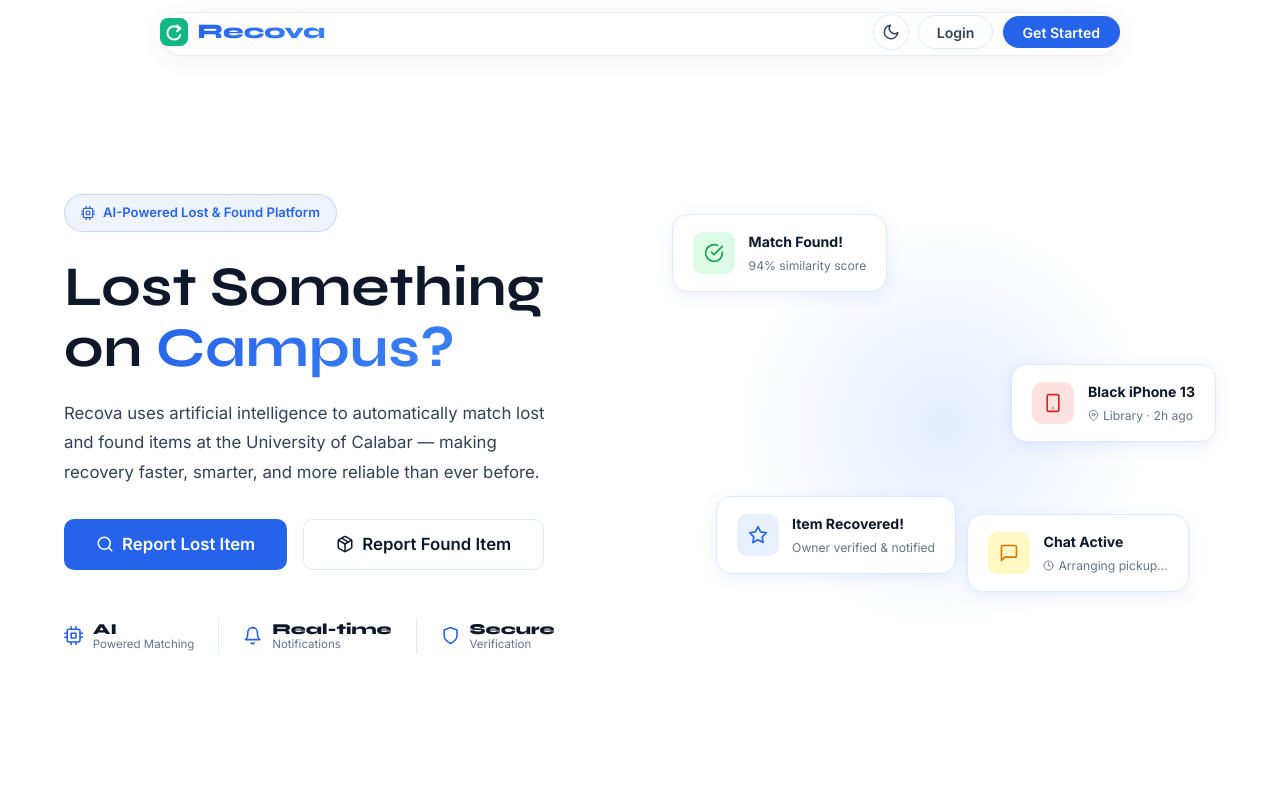
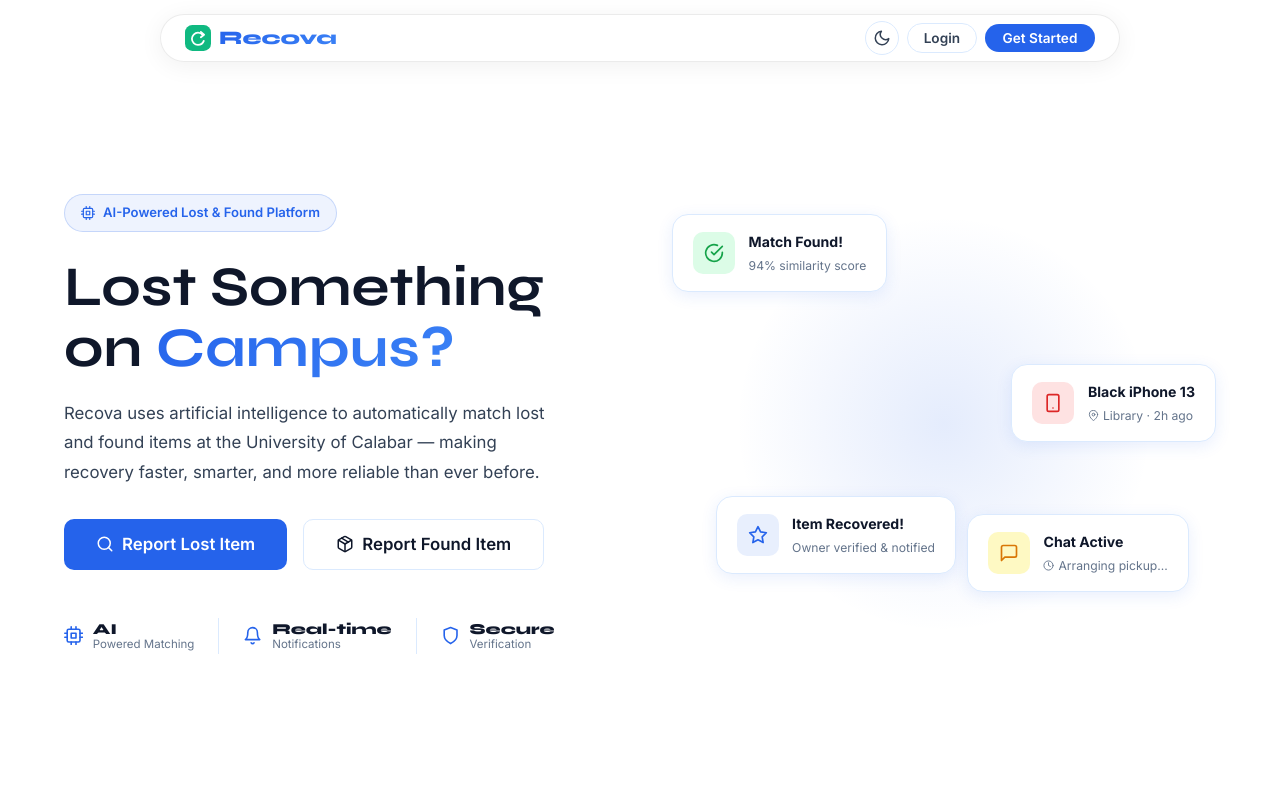
Before and after one commit to XHris2005/campus-lost-found, a React app in the folder frontend/: page / in a window 1280 px wide. Shown: the top 800 px of the page. Built offline with nearby package versions, Linux system fonts and the light colour scheme; no server answers; the HTML template or start-up script is replaced by a standard one.

Commit message:
fix: navbar pill layout with inner wrapper

```diff
--- a/frontend/src/pages/Home/Home.css
+++ b/frontend/src/pages/Home/Home.css
@@ -14,56 +14,42 @@
   height: var(--navbar-height);
   display: flex;
   align-items: center;
-  justify-content: space-between;
-  padding: 0 2.5rem;
+  justify-content: center;
+  padding: 0 1.5rem;
   z-index: 100;
 }
 
-/* Floating pill navbar */
-.home-nav::before {
-  content: '';
-  position: absolute;
-  top: 12px;
-  left: 50%;
-  transform: translateX(-50%);
-  width: min(960px, calc(100% - 2.5rem));
-  height: calc(100% - 20px);
-  background: rgba(255, 255, 255, 0.85);
+.home-nav-inner {
+  width: 100%;
+  max-width: 960px;
+  height: 48px;
+  margin-top: 12px;
+  display: flex;
+  align-items: center;
+  justify-content: space-between;
+  padding: 0 1.5rem;
+  background: rgba(255, 255, 255, 0.88);
   border: 1px solid rgba(0, 0, 0, 0.08);
   border-radius: 999px;
-  padding: 10px
   backdrop-filter: blur(16px);
   -webkit-backdrop-filter: blur(16px);
   box-shadow: 0 4px 24px rgba(0, 0, 0, 0.06);
-  z-index: -1;
 }
 
-[data-theme='dark'] .home-nav::before {
-  background: rgba(10, 15, 30, 0.85);
+[data-theme='dark'] .home-nav-inner {
+  background: rgba(10, 15, 30, 0.88);
   border-color: rgba(255, 255, 255, 0.08);
   box-shadow: 0 4px 24px rgba(0, 0, 0, 0.3);
 }
 
-/* Center the contents within the pill */
-.home-nav > * {
-  position: relative;
-  z-index: 1;
-}
-
 .home-nav-brand {
   font-family: 'Syne', sans-serif;
-  font-size: 1.3rem;
+  font-size: 1.2rem;
   font-weight: 800;
   color: var(--text-primary);
   display: flex;
   align-items: center;
-  gap: 0.6rem;
-  margin-left: calc((100% - min(960px, calc(100% - 2.5rem))) / 2);
-}
-
-.brand-icon {
-  color: var(--accent);
-  stroke-width: 2.5;
+  gap: 0.5rem;
 }
 
 .home-nav-brand span {
@@ -76,13 +62,12 @@
 .home-nav-actions {
   display: flex;
   align-items: center;
-  gap: 0.6rem;
-  margin-right: calc((100% - min(960px, calc(100% - 2.5rem))) / 2);
+  gap: 0.5rem;
 }
 
 .theme-toggle {
-  width: 36px;
-  height: 36px;
+  width: 34px;
+  height: 34px;
   border-radius: var(--radius-full);
   border: 1.5px solid var(--border);
   background: transparent;
@@ -92,6 +77,7 @@
   align-items: center;
   justify-content: center;
   transition: var(--transition);
+  flex-shrink: 0;
 }
 
 .theme-toggle:hover {
@@ -100,33 +86,28 @@
   border-color: var(--accent);
 }
 
-/* Login button — ghost pill style */
 .home-nav-actions .btn-ghost {
-  padding: 0.45rem 1.1rem;
-  font-size: 0.88rem;
+  padding: 0.4rem 1rem;
+  font-size: 0.85rem;
   border-radius: 999px;
 }
 
-/* Get Started button — solid pill */
 .home-nav-actions .btn-primary {
-  padding: 0.45rem 1.25rem;
-  font-size: 0.88rem;
+  padding: 0.4rem 1.1rem;
+  font-size: 0.85rem;
   border-radius: 999px;
 }
 
 @media (max-width: 768px) {
-  .home-nav { padding: 0 1.25rem; }
-  .home-nav-brand { margin-left: 0; }
-  .home-nav-actions { margin-right: 0; gap: 0.4rem; }
+  .home-nav { padding: 0 1rem; }
+  .home-nav-inner { padding: 0 1rem; }
   .home-nav-actions .btn-ghost { display: none; }
 }
 
 @media (max-width: 480px) {
-  .home-nav::before {
-    border-radius: 0;
-    top: 0;
-    height: 100%;
-    width: 100%;
+  .home-nav-inner {
+    border-radius: 12px;
+    margin-top: 8px;
   }
 }
 
--- a/frontend/src/pages/Home/Home.jsx
+++ b/frontend/src/pages/Home/Home.jsx
@@ -73,23 +73,22 @@ export default function Home() {
     <div className="home">
       {/* Navbar */}
       <nav className="home-nav">
+  <div className="home-nav-inner">
     <div className="home-nav-brand">
-    <Logo size={28} />
+      <Logo size={26} />
       <span>Recova</span>
     </div>
     <div className="home-nav-actions">
-    <button className="theme-toggle" onClick={toggleTheme} title="Toggle theme">
+      <button className="theme-toggle" onClick={toggleTheme}>
         {theme === 'light' ? <FiMoon size={18} /> : <FiSun size={18} />}
       </button>
-    <button
-      className="btn btn-ghost home-nav-login"
-      onClick={() => navigate('/login')}
-    >
+      <button className="btn btn-ghost home-nav-login" onClick={() => navigate('/login')}>
         Login
       </button>
       <button className="btn btn-primary" onClick={() => navigate('/register')}>
         Get Started
       </button>
+    </div>
   </div>
 </nav>
 
```
Lines whose indentation alone changed are shown as unchanged.
